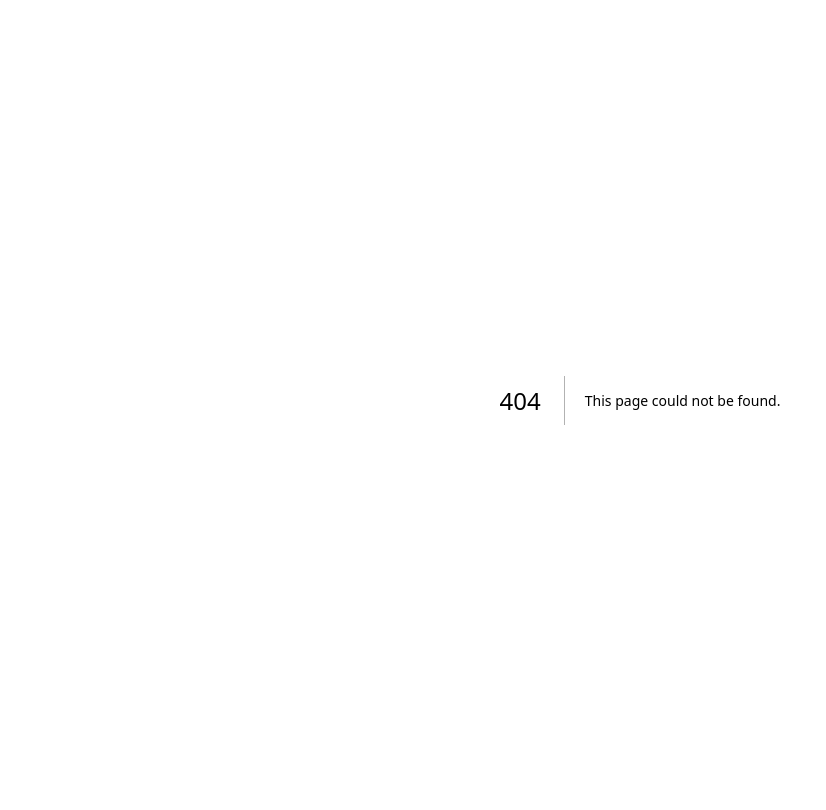
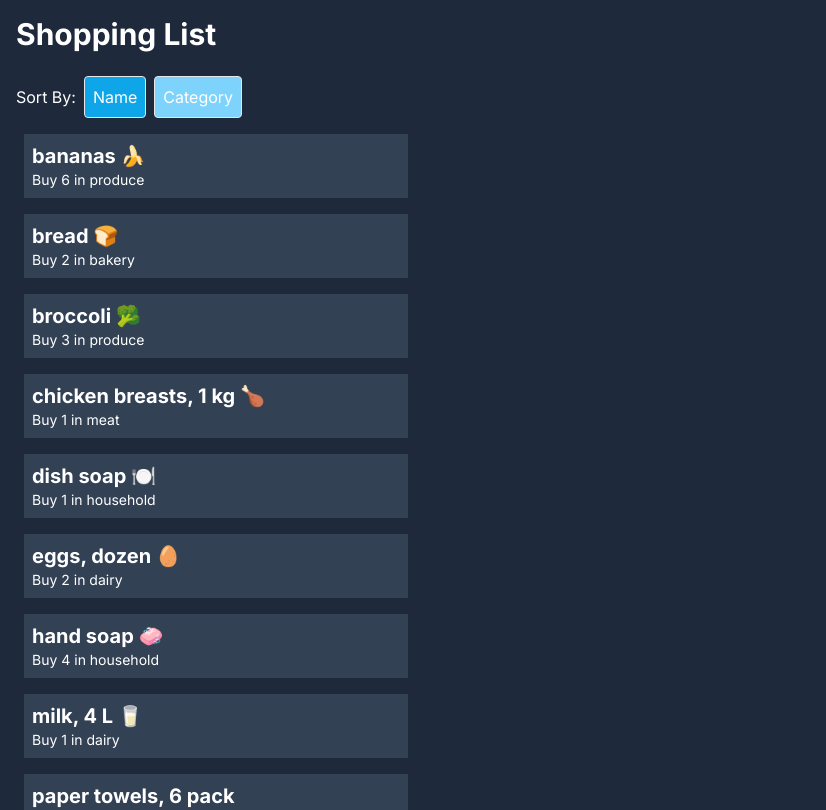
Before and after one commit to Ammar-Khan08/cprg306-assignments, a Next.js app: page /week-5 in a window 1280 px wide. Before the commit this address had no page. Shown: the top 810 px of the page, without its empty margins (0-826 px from the left). Built offline with nearby package versions, Linux system fonts and the light colour scheme.

Commit message:
completed week-5

```diff
--- a/app/page.js
+++ b/app/page.js
@@ -4,9 +4,12 @@ export default function Home() {
   return (
     <>
       <h1>CPRG 306: Web Development 2 - Assignments</h1>
-      <Link href="/week-2">Week 2</Link>
-      <br></br>
-      <Link href="/week-3">Week 3</Link>
+      <ul>
+        <li><Link href="/week-2">Week 2</Link></li>
+        <li><Link href="/week-3">Week 3</Link></li>
+        <li><Link href="/week-4">Week 4</Link></li>
+        <li><Link href="/week-5">Week 5</Link></li>
+      </ul>
     </>
   );
 }
--- /dev/null
+++ b/app/week-5/item-list.js
@@ -0,0 +1,50 @@
+"use client";
+import { useState } from "react";
+import items from "./items.json";
+import Item from "./item";
+
+export default  function ItemList() {
+  const [sortBy, setSortBy] = useState("name");
+
+  const sortedItems = items.sort((a, b) => {
+    if (sortBy === "name") {
+      return a.name.localeCompare(b.name);
+    } else if (sortBy === "category") {
+      return a.category.localeCompare(b.category);
+    }
+    return 0;
+  });
+
+  console.log(sortedItems);
+
+  return (
+    <>
+      <div className="flex gap-2 items-center">
+        <p>Sort By: </p>
+        <button
+          onClick={() => setSortBy("name")}
+          className={`${
+            sortBy === "name" ? "bg-sky-500" : "bg-sky-300"
+          } border rounded p-2 ` }
+        >
+          Name
+        </button>
+        <button
+          onClick={() => setSortBy("category")}
+          className={`${
+            sortBy === "category" ? "bg-sky-500" : "bg-sky-300"
+          } border rounded p-2`}
+        >
+          Category
+        </button>
+
+      </div>
+
+      <ul>
+        {items.map((item, index) => (
+          <Item key={index} {...item}></Item>
+        ))}
+      </ul>
+    </>
+  );
+}
--- /dev/null
+++ b/app/week-5/item.js
@@ -0,0 +1,12 @@
+export default function Item({ name, quantity, category }) {
+    return (
+      <>
+        <ul className="bg-slate-700 mb-4 mt-4 ml-2 p-2 max-w-96">
+          <li className="text-xl font-bold">{name}</li>
+          <li className="text-sm">
+            Buy {quantity} in {category}
+          </li>
+        </ul>
+      </>
+    );
+  }
--- /dev/null
+++ b/app/week-5/items.json
@@ -0,0 +1,74 @@
+[
+    {
+      "id": "1h2GJKH12gkHG31h1H",
+      "name": "milk, 4 L 🥛",
+      "quantity": 1,
+      "category": "dairy"
+    },
+    {
+      "id": "2KJH3k2j3H1k2J3K1H",
+      "name": "bread 🍞",
+      "quantity": 2,
+      "category": "bakery"
+    },
+    {
+      "id": "3h2KJH3k2j3H1k2J3",
+      "name": "eggs, dozen 🥚",
+      "quantity": 2,
+      "category": "dairy"
+    },
+    {
+      "id": "4k2J3K1H2GJKH12gk",
+      "name": "bananas 🍌",
+      "quantity": 6,
+      "category": "produce"
+    },
+    {
+      "id": "5H1h1H2KJH3k2j3H",
+      "name": "broccoli 🥦",
+      "quantity": 3,
+      "category": "produce"
+    },
+    {
+      "id": "6H1k2J3K1H2GJKH1",
+      "name": "chicken breasts, 1 kg 🍗",
+      "quantity": 1,
+      "category": "meat"
+    },
+    {
+      "id": "7gkHG31h1H2KJH3k",
+      "name": "pasta sauce 🍝",
+      "quantity": 3,
+      "category": "canned goods"
+    },
+    {
+      "id": "8j3H1k2J3K1H2GJK",
+      "name": "spaghetti, 454 g 🍝",
+      "quantity": 2,
+      "category": "dry goods"
+    },
+    {
+      "id": "9H12gkHG31h1H2KJ",
+      "name": "toilet paper, 12 pack 🧻",
+      "quantity": 1,
+      "category": "household"
+    },
+    {
+      "id": "10H3k2j3H1k2J3K1",
+      "name": "paper towels, 6 pack",
+      "quantity": 1,
+      "category": "household"
+    },
+    {
+      "id": "11k2J3K1H2GJKH12",
+      "name": "dish soap 🍽️",
+      "quantity": 1,
+      "category": "household"
+    },
+    {
+      "id": "12GJKH12gkHG31h1",
+      "name": "hand soap 🧼",
+      "quantity": 4,
+      "category": "household"
+    }
+  ]
--- /dev/null
+++ b/app/week-5/page.js
@@ -0,0 +1,10 @@
+import ItemList from "./item-list";
+
+export default function Page() {
+  return (
+    <main className="bg-slate-800 text-white mx-auto p-4">
+      <h1 className="text-3xl font-bold mb-6">Shopping List</h1>
+      <ItemList/>
+    </main>
+  );
+}
```
